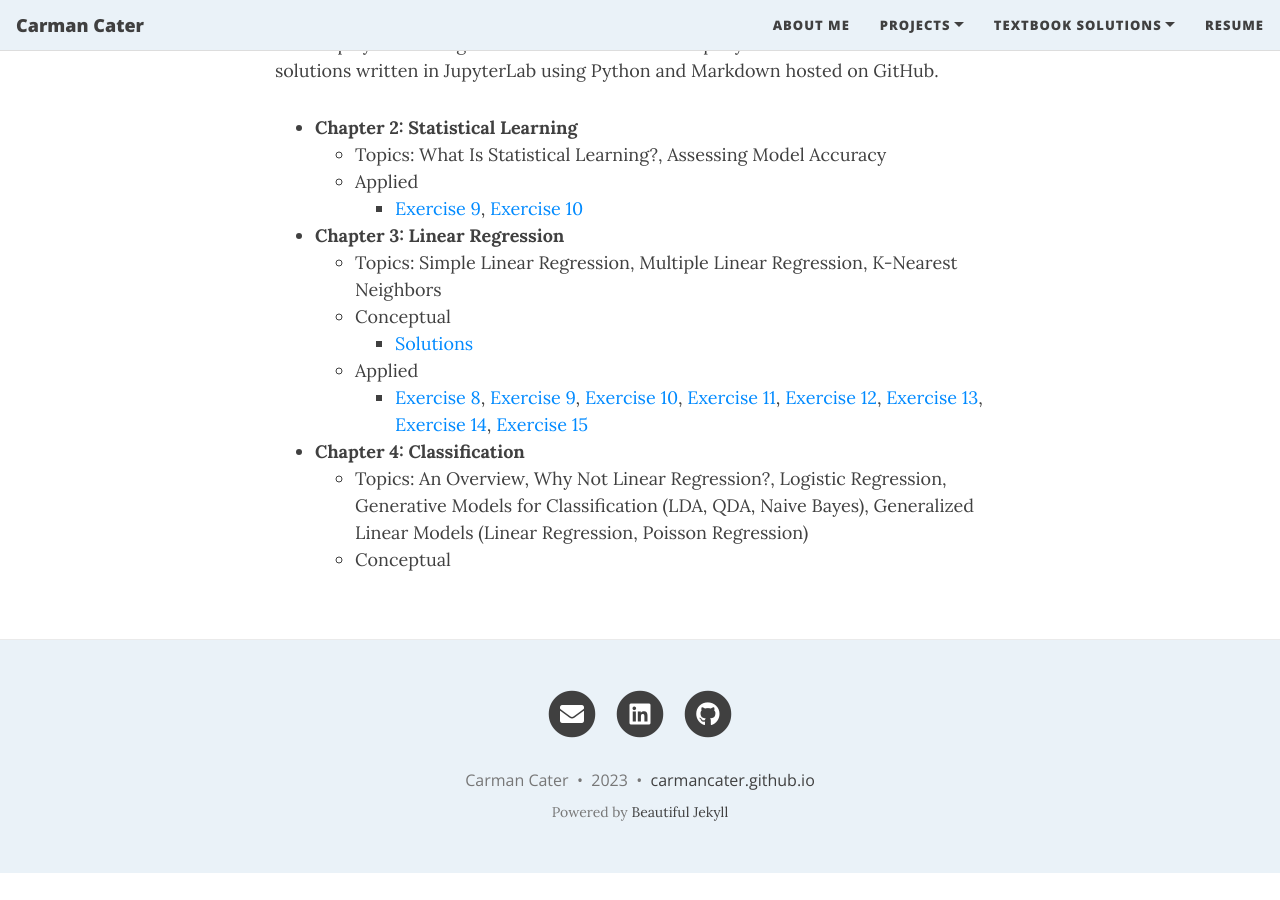
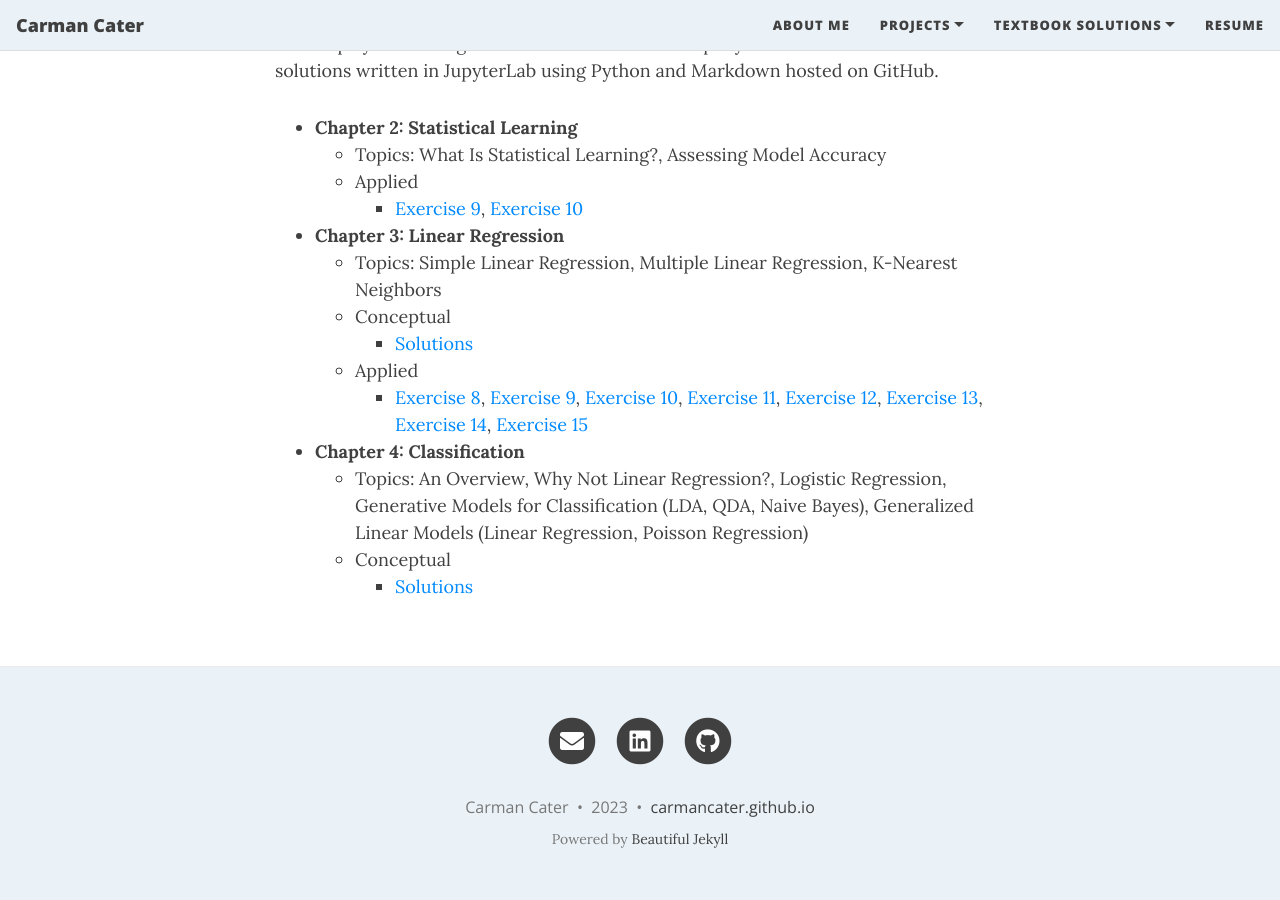
Before and after one commit to carmancater/carmancater.github.io, a Jekyll site: the page built from islpSolutions.md, in a window 1280 px wide and 900 px high, scrolled down 848 px. Built offline with Jekyll 4.4.1, drawn with Linux system fonts in a browser that asks for light colours; nearby versions of some CDN libraries; emoji names are drawn with the system emoji font; before the commit the page ends 1721 px from its top, so only the background shows below that.

Commit message:
Update islpSolutions.md

```diff
--- a/islpSolutions.md
+++ b/islpSolutions.md
@@ -30,3 +30,4 @@ As a display of learning and reinforcement of concepts you will find below exerc
 - **Chapter 4: Classification**
     - Topics: An Overview, Why Not Linear Regression?, Logistic Regression, Generative Models for Classification (LDA, QDA, Naive Bayes), Generalized Linear Models (Linear Regression, Poisson Regression)
     - Conceptual
+        - [Solutions](https://github.com/carmancater/an-introduction-to-statistical-learning-with-applications-in-python/blob/main/Chapter%2004%20-%20Classification/Ch%204%20Conceptual.md){:target="_blank"}
```
